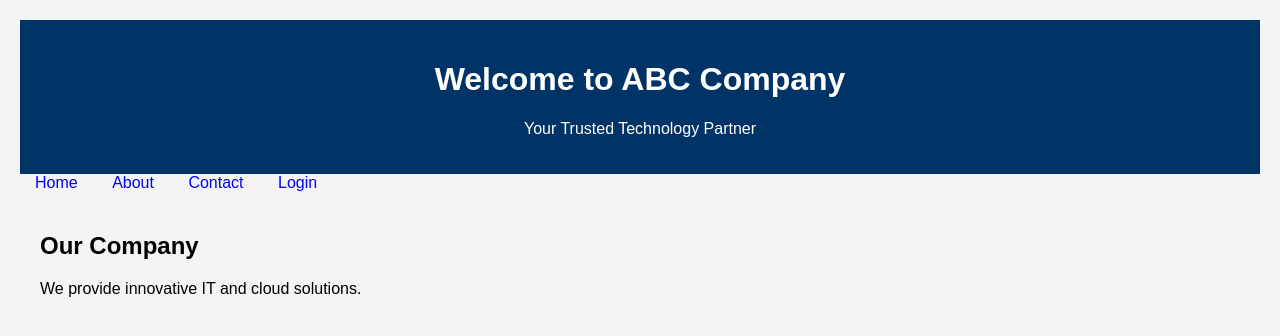
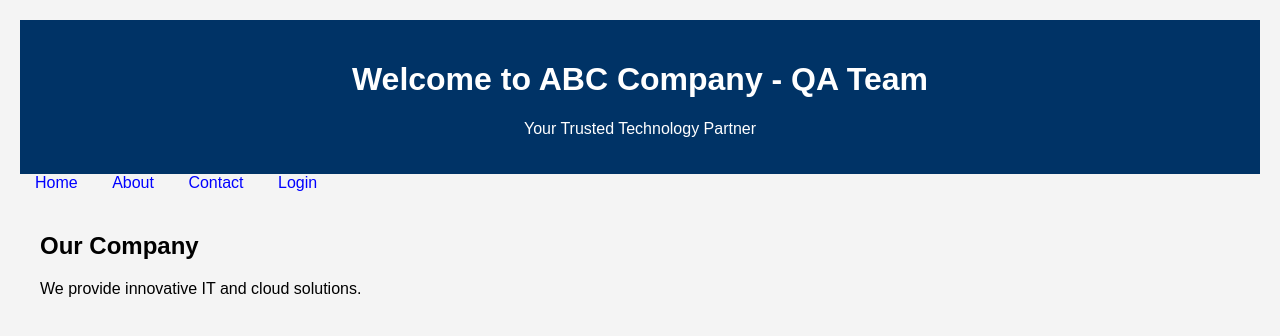
Before and after one commit to OnkarCloudCraft/Company-Web-Application, a plain HTML site: page index.html in a window 1280 px wide. Drawn offline with Linux system fonts and the light colour scheme.

Commit message:
Update company heading from QA team

```diff
--- a/index.html
+++ b/index.html
@@ -7,7 +7,7 @@
 <body>
 
     <header>
-        <h1>Welcome to ABC Company</h1>
+        <h1>Welcome to ABC Company - QA Team</h1>
         <p>Your Trusted Technology Partner</p>
     </header>
 
```
